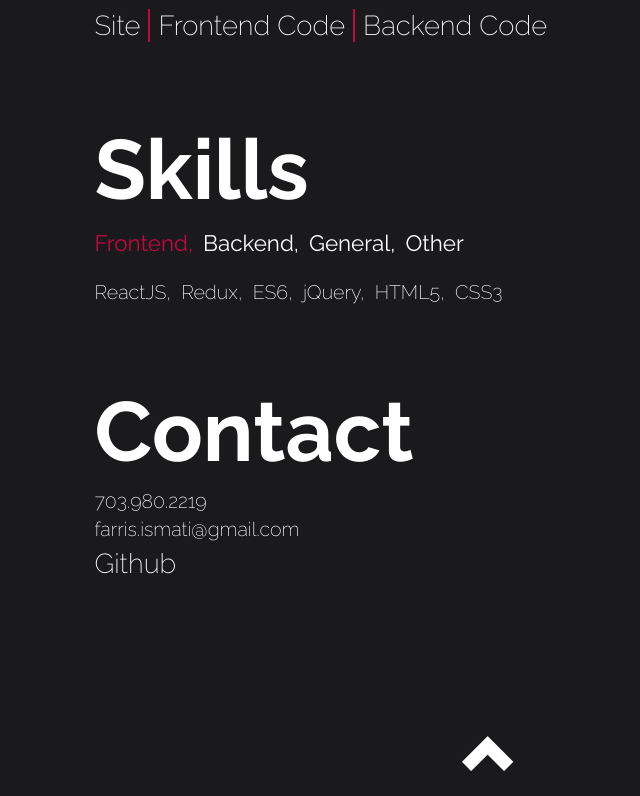
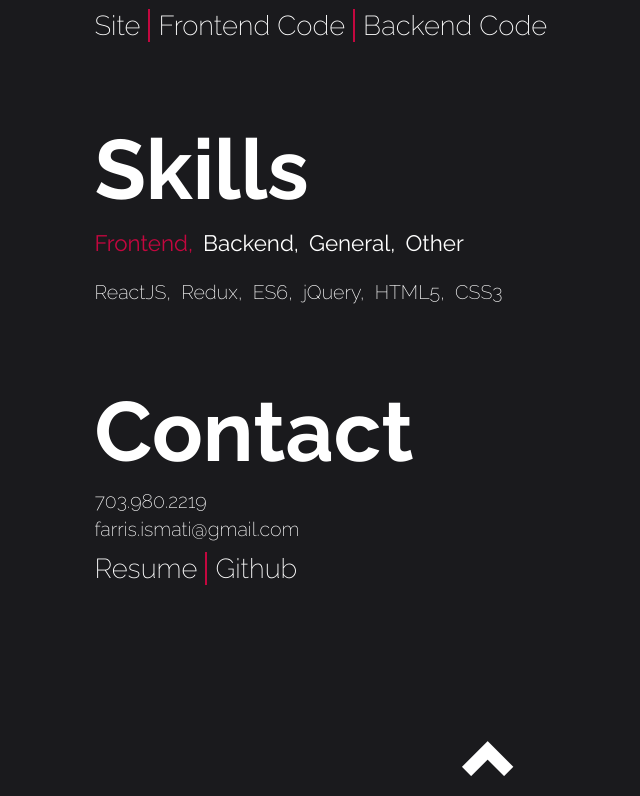
Before and after one commit to FarrisIsmati/portfolio, a React (Create React App) app in the folder portfolio/: page / in a window 1280 px wide. Shown: the part 1143-1939 px from the top of the page, without its empty margins (150-790 px from the left). Built offline with nearby package versions, Linux system fonts and the light colour scheme.

Commit message:
style additions

```diff
--- a/portfolio/src/Contact/Contact.js
+++ b/portfolio/src/Contact/Contact.js
@@ -10,7 +10,11 @@ const Contact = () => (
   <Page css={'contact'} cssTitle={'contact-title'} title={'Contact'} titleWidth={(window.innerWidth * .0917) + 'px'} height={'25px'}>
     <p>703.980.2219</p>
     <p>farris.ismati@gmail.com</p>
-    <a target="_blank" href="https://github.com/FarrisIsmati"><p className="link">Github</p></a>
+    <div className="flex resume-github-holder">
+      <a target="_blank" href="https://drive.google.com/file/d/1U2_IBo8-o7As-ZOLt3NKmzq-j6fLFxiR/view"><p id="portfolio">Resume</p></a>
+      <div className="border"></div>
+      <a target="_blank" href="https://github.com/FarrisIsmati"><p id="github">Github</p></a>
+    </div>
   </Page>
 )
 
--- a/portfolio/src/Stylesheets/Contact.css
+++ b/portfolio/src/Stylesheets/Contact.css
@@ -26,12 +26,37 @@
 }
 
 .contact p, .contact a {
-  font-size: 1.4em;
+  font-size: 1.4em !important;
   font-weight: 200;
+  color: #FFFFFF;
+  transition: color 0.3s ease;
+}
+
+.resume-github-holder {
+  margin-top: 5px;
+}
+
+.contact p {
+  display: block;
+}
+
+#github, #portfolio {
+  display: inline-block;
+}
+
+#github:active, #portfolio:active {
+  color: #EC9493;
+  transition: color 0.1s ease;
+}
+
+#portfolio:hover, #github:hover {
+  color: #C3073F;
+  transition: color 0.3s ease;
+  cursor: pointer;
 }
 
 .link {
-  font-weight: 400;
+  font-weight: 200;
   transition: color 0.2s ease;
 }
 
--- a/portfolio/src/index.css
+++ b/portfolio/src/index.css
@@ -87,7 +87,7 @@ a:active {
     margin-right: 0 !important;
   }
 
-  .project-link-holder, .code-link-holder {
+  .project-link-holder, .code-link-holder, .resume-github-holder {
     flex-direction: column;
   }
 
```
